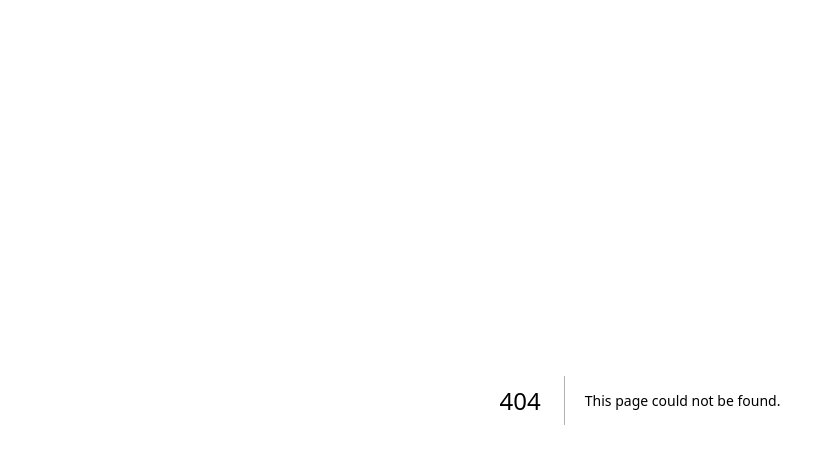
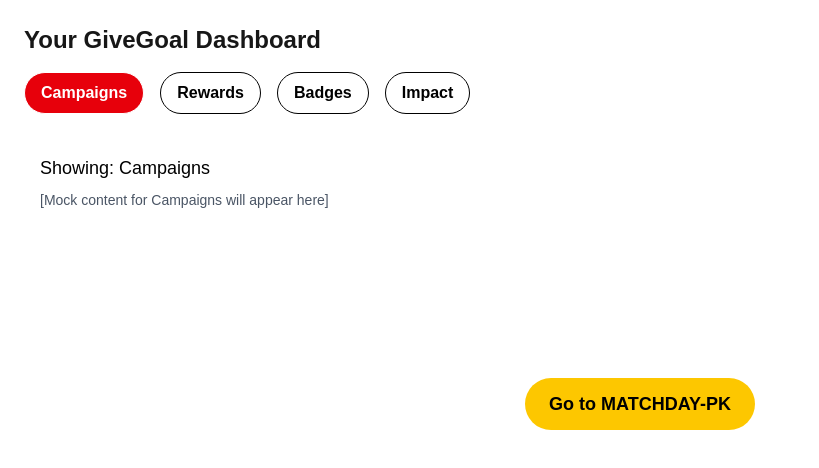
Before and after one commit to SpearmanMODE/lfc.givegoal.net, a Next.js app: page /dashboard in a window 1280 px wide. Before the commit this address had no page. Shown: the top 468 px of the page, without its empty margins (0-819 px from the left). Built offline with nearby package versions, Linux system fonts and the light colour scheme.

Commit message:
Create page.tsx

```diff
--- /dev/null
+++ b/src/app/dashboard/page.tsx
@@ -0,0 +1,53 @@
+// app/dashboard/page.tsx
+"use client";
+
+
+import { useState } from "react";
+
+
+const tabs = ["Campaigns", "Rewards", "Badges", "Impact"];
+
+
+export default function Dashboard() {
+const [activeTab, setActiveTab] = useState("Campaigns");
+
+
+return (
+<div className="p-6">
+<h1 className="text-2xl font-bold mb-4">Your GiveGoal Dashboard</h1>
+
+
+<div className="flex space-x-4 mb-6">
+{tabs.map((tab) => (
+<button
+key={tab}
+onClick={() => setActiveTab(tab)}
+className={`px-4 py-2 rounded-full font-semibold transition border ${
+activeTab === tab
+? "bg-red-600 text-white"
+: "bg-white text-black"
+}`}
+>
+{tab}
+</button>
+))}
+</div>
+
+
+<div className="bg-white text-black rounded-lg p-4 min-h-[200px]">
+<p className="text-lg">Showing: {activeTab}</p>
+<p className="text-sm text-gray-600 mt-2">[Mock content for {activeTab} will appear here]</p>
+</div>
+
+
+<div className="mt-10 text-center">
+<a
+href="/matchday-pk"
+className="inline-block bg-yellow-400 hover:bg-yellow-500 text-black font-bold py-3 px-6 rounded-full text-lg"
+>
+Go to MATCHDAY-PK
+</a>
+</div>
+</div>
+);
+}
```
